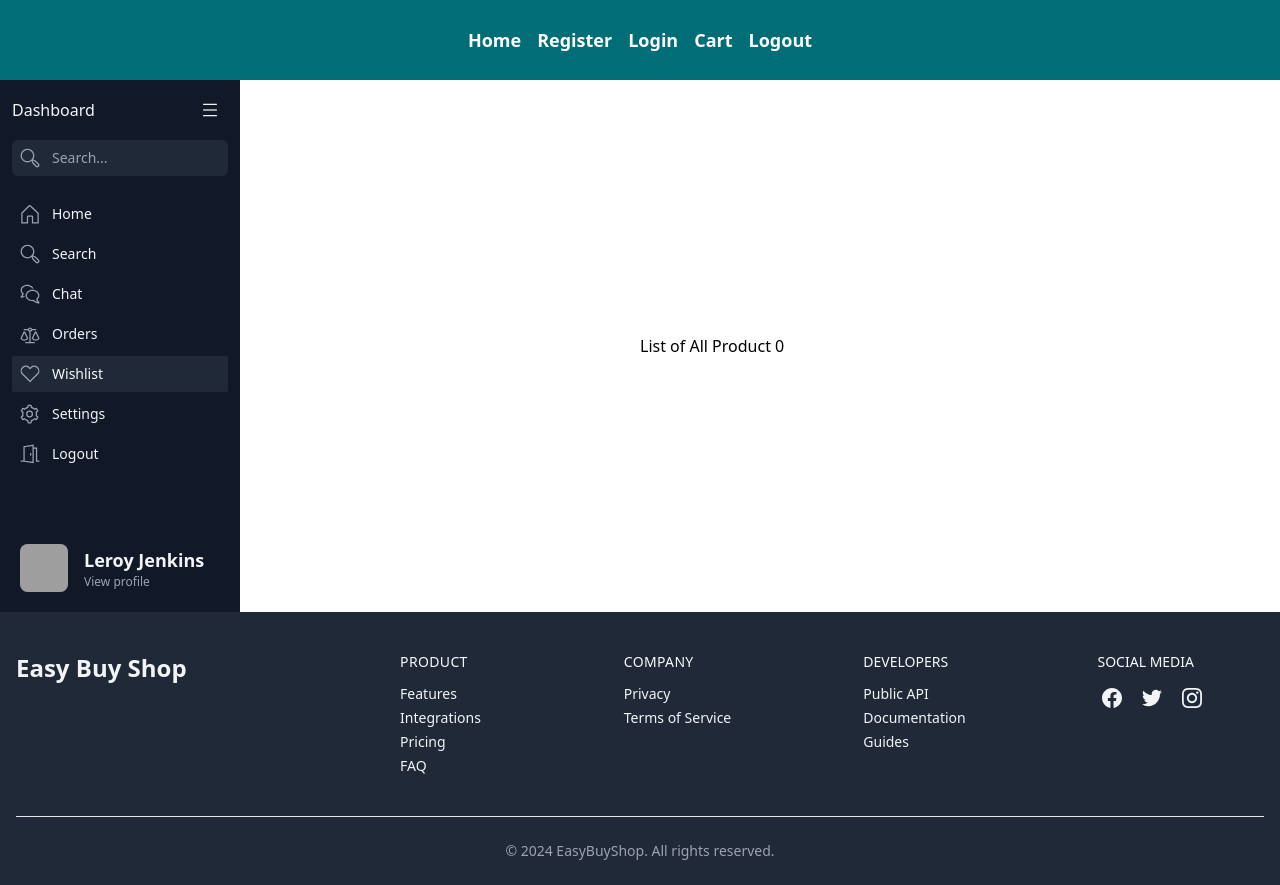
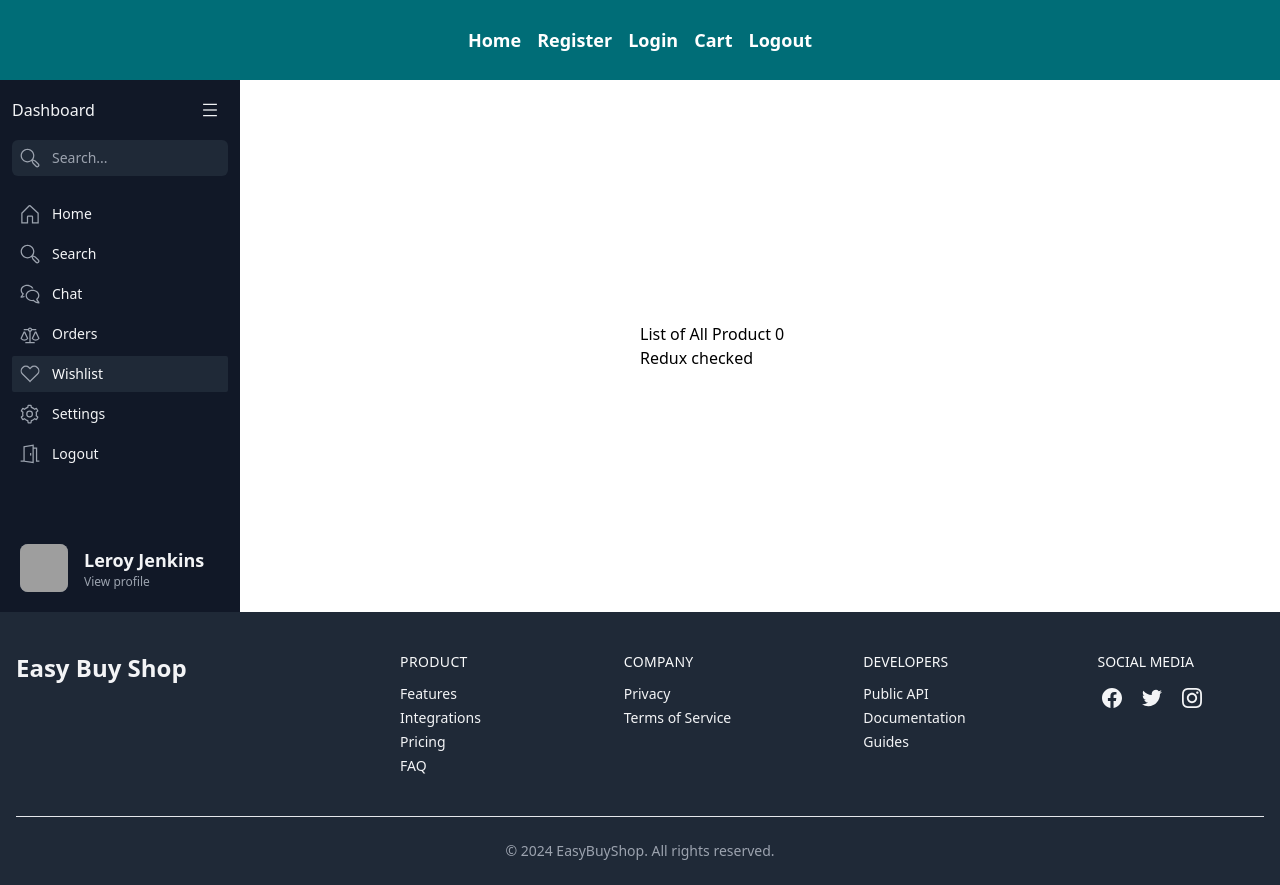
Before and after one commit to emaduddin678/EasyBuyShop, a React (Vite) app: page / in a window 1280 px wide. Built offline with nearby package versions, Linux system fonts and the light colour scheme; grey boxes are pictures that could not be loaded.

Commit message:
redux checked

```diff
--- a/src/pages/Home.jsx
+++ b/src/pages/Home.jsx
@@ -1,11 +1,16 @@
 import React from "react";
 import PageTitle from "../components/PageTitle";
 import ProductSidebar from "../components/ProductSidebar";
-import { useSelector } from "react-redux";
+import { useDispatch, useSelector } from "react-redux";
+import { decrement, increment, incrementByAmount } from "../app/features/counter/counterSlice";
 
 const Home = () => {
-  const count = useSelector(state=>state.counterR.value)
+  const count = useSelector((state) => state.counterR.value);
   // console.log(count)
+  const dispatch = useDispatch();
+  const handleInc = () => {
+    dispatch(increment());
+  };
   return (
     <>
       <PageTitle title="Home" message="Home page component" />
@@ -15,6 +20,23 @@ const Home = () => {
         </div>
         <div className="main-container flex-[1]">
           <p>List of All Product {count}</p>
+          <h1>Redux checked</h1>
+          {/* <div>
+            <button className="p-2 bg-gray-500 rounded-lg" onClick={handleInc}>
+              Increment
+            </button>
+            <br />
+            <button
+              className="p-2 bg-gray-500 rounded-lg"
+              onClick={() => {
+                dispatch(decrement());
+              }}
+            >
+              decrement
+            </button>
+            <br /><br />
+            <button onClick={() => {dispatch(incrementByAmount(5));}}>Increment</button>
+          </div> */}
         </div>
       </div>
     </>
```
